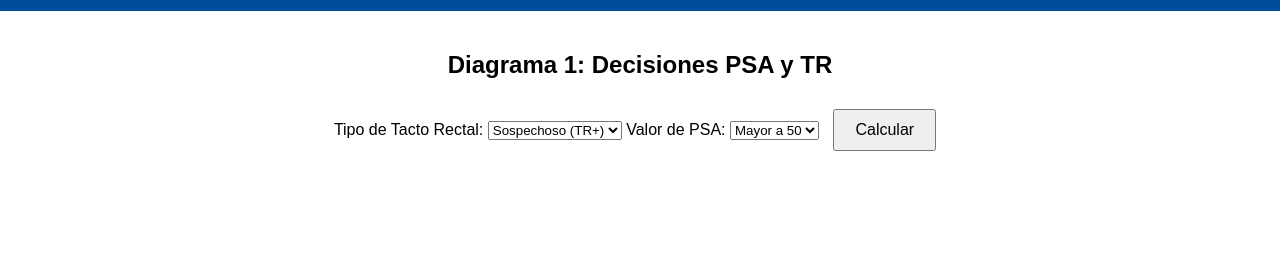
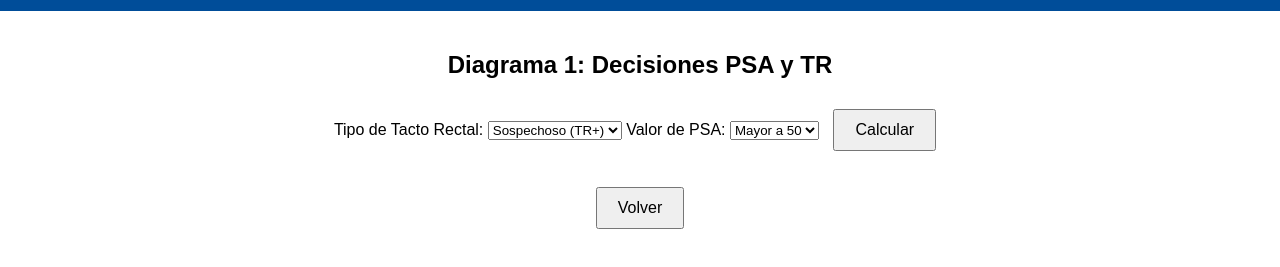
Before and after one commit to PabloRPAMAKER/urologia, a plain HTML site: page index.html in a window 1280 px wide. Both pictures are taken after a click on the button "Solo PSA". Shown: the part 89-356 px from the top of the page. Drawn offline with Linux system fonts and the light colour scheme.

Commit message:
Update index.html

```diff
--- a/index.html
+++ b/index.html
@@ -35,11 +35,13 @@
                 <button type="button" onclick="calculateDiagram1()">Calcular</button>
             </form>
             <p id="result-diagram1"></p>
+            <button class="back-button" onclick="goToStart()">Volver</button>
         </section>
 
         <section id="diagram2" class="hidden">
             <h2>Diagrama 2: Decisiones PSA y RMN</h2>
             <p>Próximamente...</p>
+            <button class="back-button" onclick="goToStart()">Volver</button>
         </section>
     </main>
     <script src="scripts.js"></script>
```
